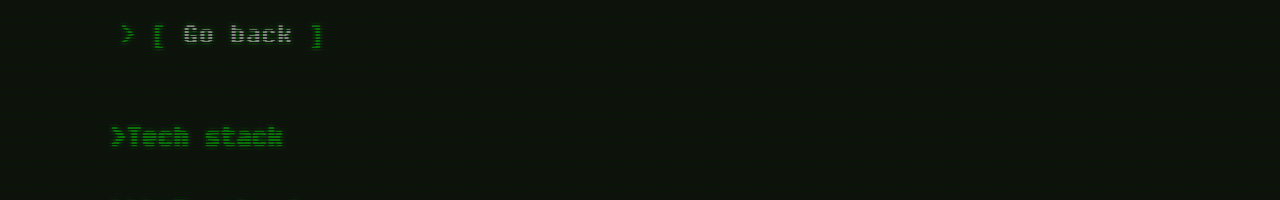
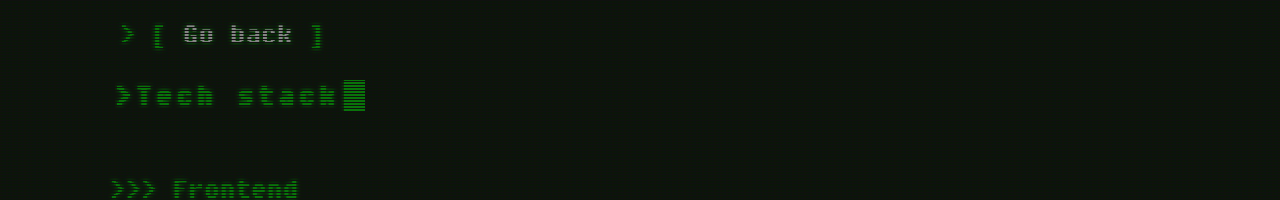
Before and after one commit to rielara/terminal-portfolio, a plain HTML site: page techstack.html in a window 1280 px wide. Shown: the part 501-701 px from the top of the page. Drawn offline with Linux system fonts and the light colour scheme.

Commit message:
added category names on pages + cursor

```diff
--- a/techstack.html
+++ b/techstack.html
@@ -46,7 +46,10 @@
             <ul>
                 <li>><a href="./index.html" title="">Go back</a></li><br />
                 <br />
-                <h4>>Tech stack</h4>
+                <div class="typewriter" id="about">
+                        <h4>>Tech stack<span id="typer"></span><b class="cursor" id="cursor">█</b></h4>
+                    </div><br/>
+                <br />
                 >>> Frontend
                 <div align="left">
                     <a href="https://reactjs.org/" target="_blank"><img style="margin: 10px"
```
Also changed, not shown: projects.html (+3 -0 lines).
